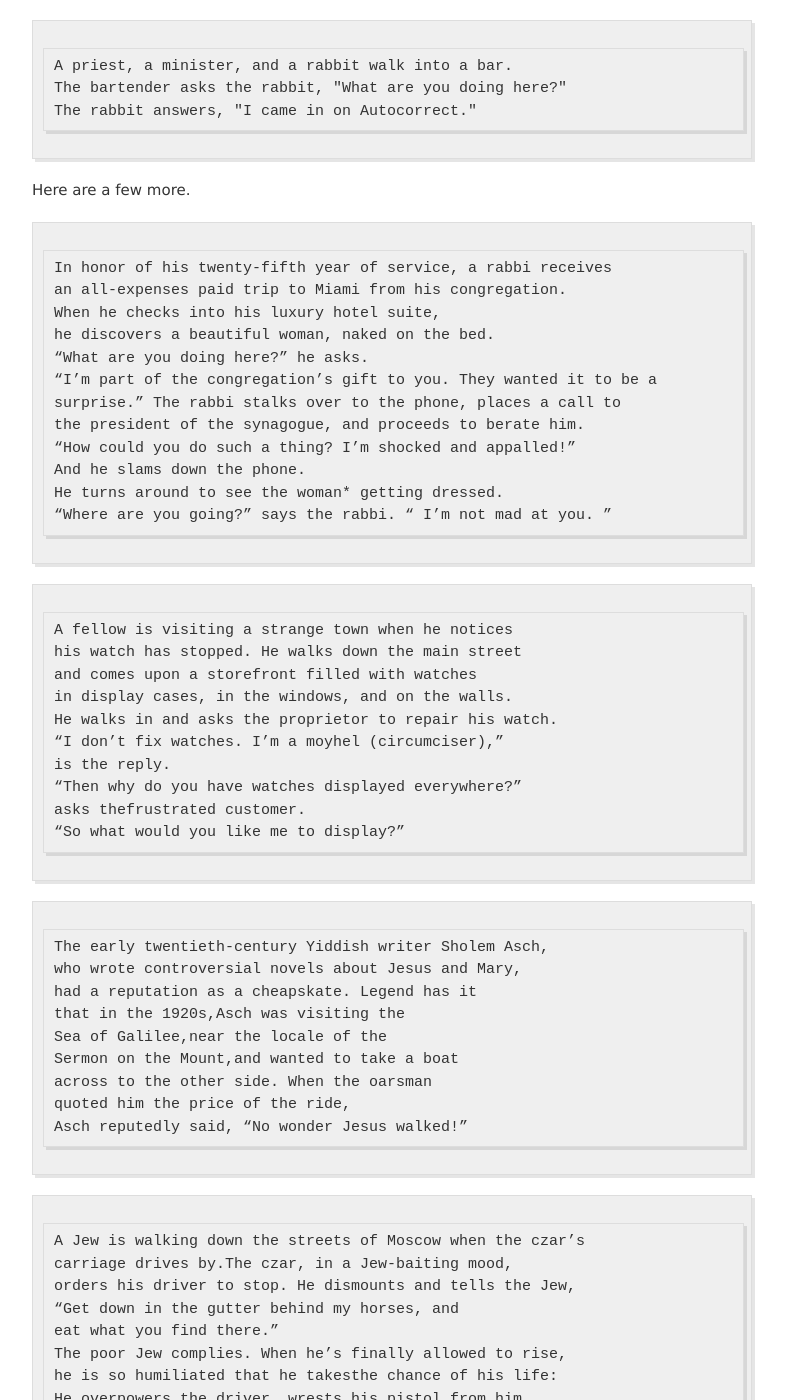
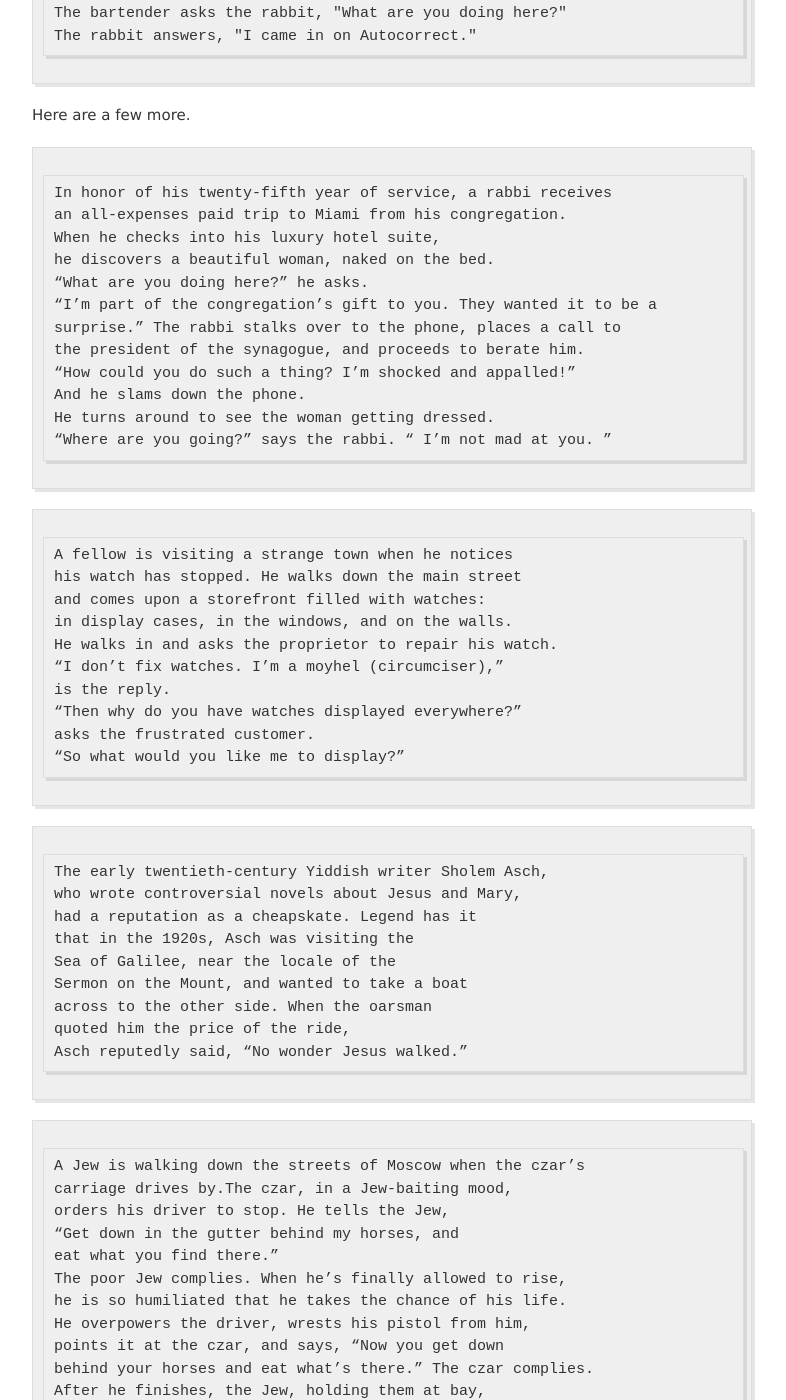
Before and after one commit to jvmallow/jvmallow.github.io, a Jekyll site: the page built from _posts/2025-05-31-Jewish_Humor.md, in a window 1280 px wide and 1400 px high, scrolled down 1155 px. Shown: the whole window, without its empty margins (248-1034 px from the left). Built offline with Jekyll 4.4.1, drawn with Linux system fonts in a browser that asks for light colours; a script that is not in the unit is left out; some of the changed text lies outside the part shown.

Commit message:
Update 2025-05-31-Jewish_Humor.md

```diff
--- a/_posts/2025-05-31-Jewish_Humor.md
+++ b/_posts/2025-05-31-Jewish_Humor.md
@@ -52,20 +47,20 @@ surprise.” The rabbi stalks over to the phone, places a call to
 the president of the synagogue, and proceeds to berate him.
 “How could you do such a thing? I’m shocked and appalled!”
 And he slams down the phone.
-He turns around to see the woman* getting dressed.
+He turns around to see the woman getting dressed.
 “Where are you going?” says the rabbi. “ I’m not mad at you. ”
 ~~~
 
 ~~~
 A fellow is visiting a strange town when he notices
 his watch has stopped. He walks down the main street
-and comes upon a storefront filled with watches
+and comes upon a storefront filled with watches:
 in display cases, in the windows, and on the walls.
 He walks in and asks the proprietor to repair his watch.
 “I don’t fix watches. I’m a moyhel (circumciser),”
 is the reply.
 “Then why do you have watches displayed everywhere?”
-asks thefrustrated customer.
+asks the frustrated customer.
 “So what would you like me to display?”
 ~~~
 
@@ -73,22 +68,22 @@ asks thefrustrated customer.
 The early twentieth-century Yiddish writer Sholem Asch,
 who wrote controversial novels about Jesus and Mary,
 had a reputation as a cheapskate. Legend has it
-that in the 1920s,Asch was visiting the
-Sea of Galilee,near the locale of the
-Sermon on the Mount,and wanted to take a boat
+that in the 1920s, Asch was visiting the
+Sea of Galilee, near the locale of the
+Sermon on the Mount, and wanted to take a boat
 across to the other side. When the oarsman
 quoted him the price of the ride,
-Asch reputedly said, “No wonder Jesus walked!”
+Asch reputedly said, “No wonder Jesus walked.”
 ~~~
 
 ~~~
 A Jew is walking down the streets of Moscow when the czar’s
 carriage drives by.The czar, in a Jew-baiting mood,
-orders his driver to stop. He dismounts and tells the Jew,
+orders his driver to stop. He tells the Jew,
 “Get down in the gutter behind my horses, and
 eat what you find there.”
 The poor Jew complies. When he’s finally allowed to rise,
-he is so humiliated that he takesthe chance of his life:
+he is so humiliated that he takes the chance of his life.
 He overpowers the driver, wrests his pistol from him,
 points it at the czar, and says, “Now you get down
 behind your horses and eat what’s there.” The czar complies.
```
Also changed, not shown: other parts of _posts/2025-05-31-Jewish_Humor.md (+3 -8 lines).
